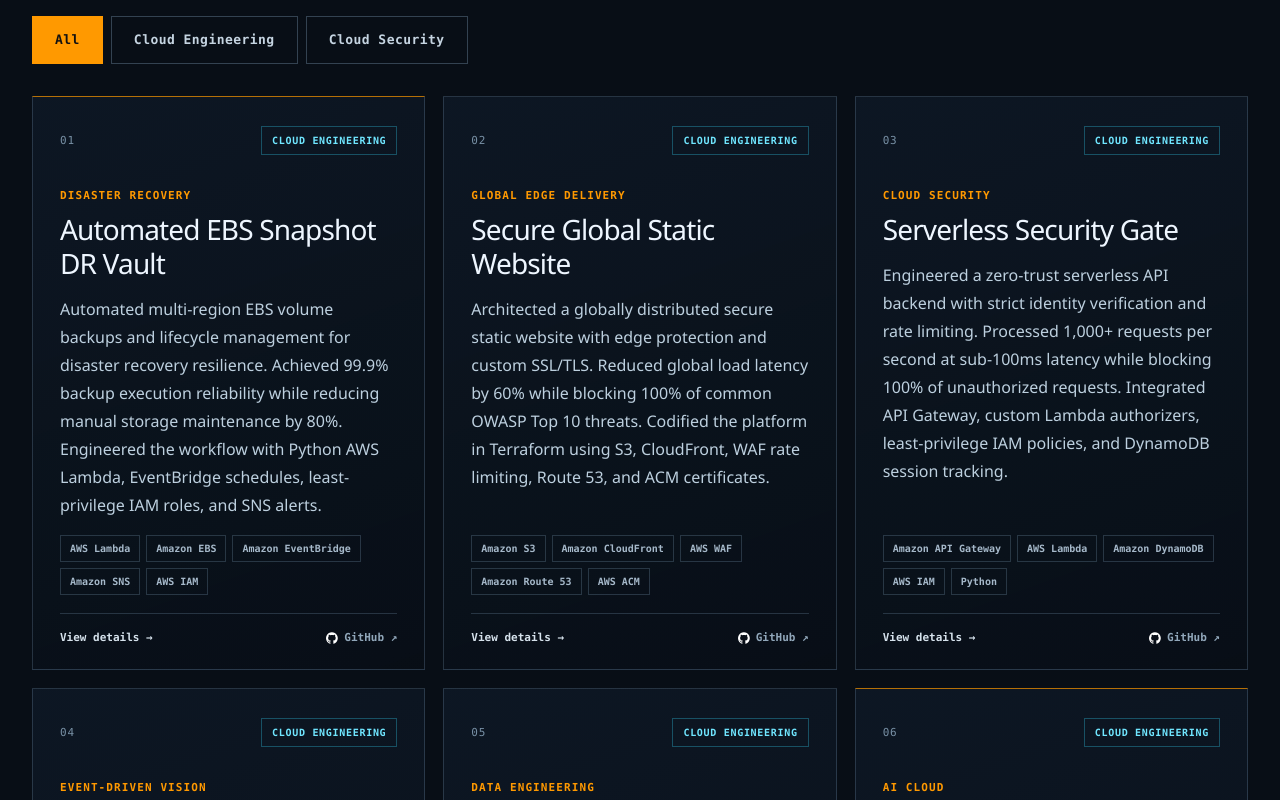
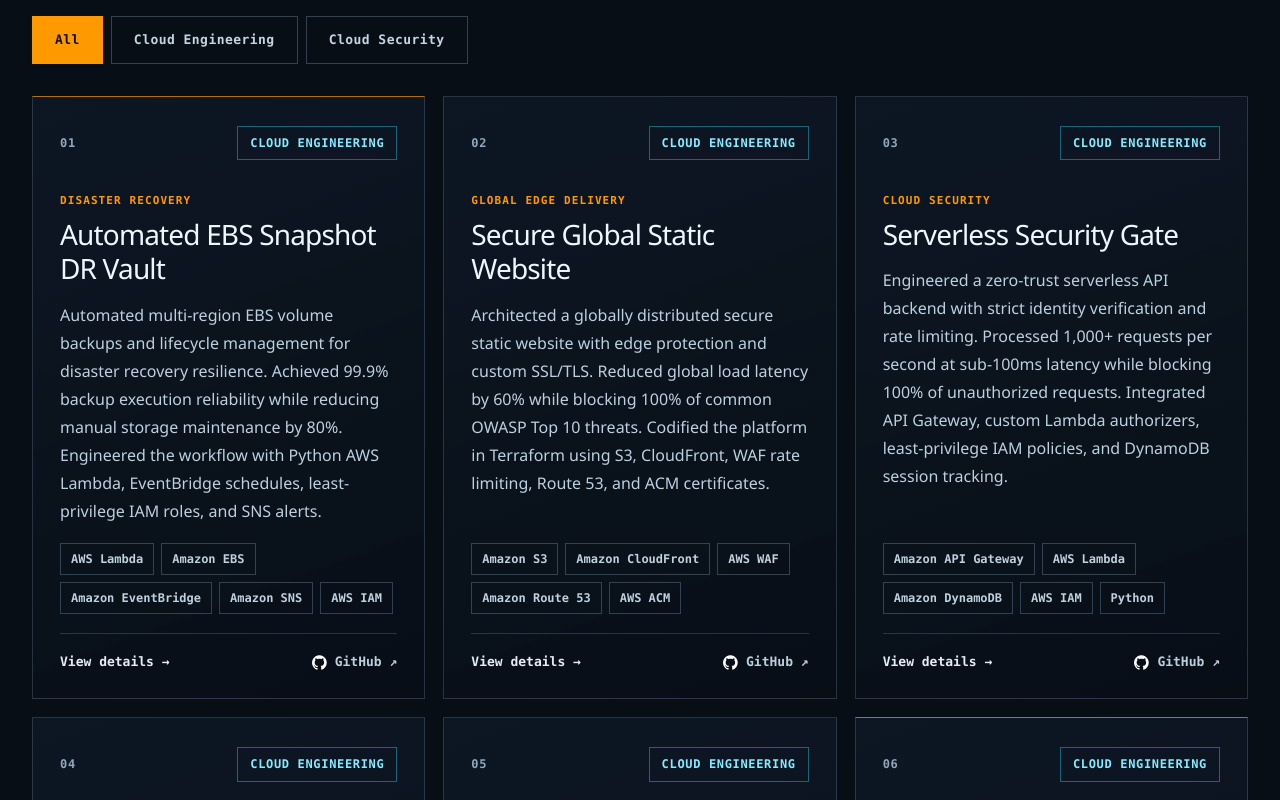
Before and after one commit to Waliur003/My-Cloud-Portfolio-Website, a Next.js app: page / in a window 1280 px wide. Shown: the part 2960-3760 px from the top of the page. Built offline with nearby package versions, Linux system fonts and the light colour scheme.

Commit message:
Improve portfolio project and credential styling

```diff
--- a/app/globals.css
+++ b/app/globals.css
@@ -108,19 +108,19 @@
 .project-card { position: relative; display: flex; flex-direction: column; min-height: 570px; background: linear-gradient(160deg, rgba(13,24,37,.9), rgba(8,14,22,.98)); border: 1px solid var(--line); padding: 29px 27px 25px; overflow: hidden; transition: transform .25s, border-color .25s, box-shadow .25s; }
 .project-card:hover { transform: translateY(-5px); border-color: rgba(53,217,255,.34); box-shadow: 0 18px 60px rgba(0,0,0,.25); }
 .project-card.featured { border-top-color: rgba(255,153,0,.7); }
-.project-top { display: flex; justify-content: space-between; align-items: center; color: #7890a5; font: 11px var(--font-mono); letter-spacing: .07em; }
-.project-category { display: inline-flex; padding: 8px 10px; border: 1px solid rgba(53,217,255,.3); color: #70e6ff; font: 10px var(--font-mono); font-weight: 700; letter-spacing: .07em; text-transform: uppercase; }
+.project-top { display: flex; justify-content: space-between; align-items: center; color: #91a8bc; font: 12px var(--font-mono); font-weight: 650; letter-spacing: .06em; }
+.project-category { display: inline-flex; padding: 9px 12px; border: 1px solid rgba(53,217,255,.4); color: #86ebff; font: 12px var(--font-mono); font-weight: 750; letter-spacing: .055em; line-height: 1.2; text-transform: uppercase; }
 .project-eyebrow { margin: 34px 0 0; color: var(--orange) !important; font: 700 11px var(--font-mono) !important; text-transform: uppercase; letter-spacing: .1em; }
 .project-card h3 { font-size: 28px; line-height: 1.22; letter-spacing: -.03em; margin: 10px 0 15px; }
 .project-card > p { color: var(--muted); line-height: 1.7; font-size: 15px; }
 .project-card > .project-summary { margin: 0; color: #bdd0df; font-size: 16px; line-height: 1.75; }
-.tech-list { display: flex; flex-wrap: wrap; gap: 6px; margin-top: auto; padding-top: 16px; }
-.tech-list span { border: 1px solid rgba(129,161,190,.26); padding: 7px 9px; color: #a6b9ca; font: 10px var(--font-mono); font-weight: 600; }
-.project-actions { margin-top: 18px; padding-top: 17px; border-top: 1px solid var(--line); display: flex; justify-content: space-between; align-items: center; }
-.project-actions button, .project-actions a { background: transparent; border: 0; padding: 0; color: #d6e2ec; font: 11px var(--font-mono); font-weight: 650; cursor: pointer; }
-.project-actions a { display: inline-flex; align-items: center; gap: 6px; }
-.project-actions .github-icon { width: 12px; height: 12px; }
-.project-actions a { color: #91a7ba; }
+.tech-list { display: flex; flex-wrap: wrap; gap: 7px; margin-top: auto; padding-top: 18px; }
+.tech-list span { border: 1px solid rgba(129,161,190,.34); padding: 8px 10px; color: #c0d0de; font: 12px var(--font-mono); font-weight: 650; line-height: 1.2; }
+.project-actions { margin-top: 19px; padding-top: 18px; border-top: 1px solid var(--line); display: flex; justify-content: space-between; align-items: center; }
+.project-actions button, .project-actions a { background: transparent; border: 0; padding: 2px 0; color: #e4edf5; font: 13px var(--font-mono); font-weight: 700; line-height: 1.3; cursor: pointer; transition: color .2s, text-shadow .2s; }
+.project-actions button:hover, .project-actions a:hover { color: var(--cyan); text-shadow: 0 0 12px rgba(53,217,255,.32); }
+.project-actions a { display: inline-flex; align-items: center; gap: 8px; color: #bdcedc; }
+.project-actions .github-icon { width: 15px; height: 15px; }
 
 .skills { border-bottom: 1px solid var(--line); }
 .skills-grid { display: grid; grid-template-columns: repeat(3, 1fr); gap: 16px; }
@@ -157,12 +157,14 @@
 
 .certifications { border-bottom: 1px solid var(--line); }
 .cert-grid { display: grid; grid-template-columns: repeat(3, 1fr); gap: 13px; }
-.cert-card { display: grid; grid-template-columns: 100px 1fr; gap: 20px; min-height: 196px; align-items: center; padding: 22px; background: rgba(10,18,28,.72); border: 1px solid var(--line); transition: transform .2s, border-color .2s; }
+.cert-card { --badge-scale: 1; --badge-hover-scale: 1.07; display: grid; grid-template-columns: 100px 1fr; gap: 20px; min-height: 196px; align-items: center; padding: 22px; background: rgba(10,18,28,.72); border: 1px solid var(--line); transition: transform .2s, border-color .2s; }
 .cert-card:hover { transform: translateY(-3px); border-color: rgba(148,181,215,.3); }
+.cert-card[data-cert="Google Cybersecurity Certificate"] { --badge-scale: 1.16; --badge-hover-scale: 1.22; }
+.cert-card[data-cert="Google Project Management"] { --badge-scale: 1.28; --badge-hover-scale: 1.35; }
 .cert-orange { --cert-color: var(--orange); }.cert-violet { --cert-color: var(--violet); }.cert-blue { --cert-color: var(--blue); }.cert-cyan { --cert-color: var(--cyan); }.cert-red { --cert-color: #ff5e63; }
 .cert-mark { width: 96px; height: 96px; display: grid; place-items: center; border: 0; background: transparent; overflow: visible; }
-.cert-mark img { width: 100%; height: 100%; display: block; object-fit: contain; image-rendering: auto; filter: saturate(1.08) contrast(1.04) drop-shadow(0 5px 12px rgba(0,0,0,.28)); transition: transform .2s, filter .2s; }
-.cert-mark:hover img { transform: scale(1.07); filter: saturate(1.12) contrast(1.06) drop-shadow(0 7px 15px rgba(0,0,0,.34)); }
+.cert-mark img { width: 100%; height: 100%; display: block; object-fit: contain; image-rendering: auto; transform: scale(var(--badge-scale)); filter: saturate(1.08) contrast(1.04) drop-shadow(0 5px 12px rgba(0,0,0,.28)); transition: transform .2s, filter .2s; }
+.cert-mark:hover img { transform: scale(var(--badge-hover-scale)); filter: saturate(1.12) contrast(1.06) drop-shadow(0 7px 15px rgba(0,0,0,.34)); }
 .cert-card span { color: #8ba0b3; font: 10px var(--font-mono); text-transform: uppercase; letter-spacing: .08em; }
 .cert-card h3 { margin: 8px 0; font-size: 16px; line-height: 1.4; }
 .cert-card p { margin: 0; color: #aabccb; font: 10px var(--font-mono); display: flex; align-items: center; gap: 7px; }
--- a/app/page.tsx
+++ b/app/page.tsx
@@ -745,7 +745,7 @@
 const certifications = [
   ["AWS Certified Solutions Architect – Associate", "Amazon Web Services", "Certified", "orange", "https://i.postimg.cc/CLTLFHHq/image-(5).png", "https://www.credly.com/badges/5b63cc2f-2108-4fa7-ba09-71ef62847cda/linked_in_profile"],
   ["AWS Certified Cloud Practitioner", "Amazon Web Services", "Certified", "orange", "https://i.postimg.cc/8PHfF0Cb/image.png", "https://www.credly.com/badges/9923be96-f023-4c02-996c-b031133c63e8/linked_in_profile"],
-  ["HashiCorp Certified: Terraform Associate", "HashiCorp", "Coming Soon", "violet", "https://i.postimg.cc/cJ8Jc9dY/blob.png", ""],
+  ["HashiCorp Certified: Terraform Associate", "HashiCorp", "Certified", "violet", "https://i.postimg.cc/cJ8Jc9dY/blob.png", "https://www.credly.com/badges/e545ba3f-e8b1-4c75-a22c-47f0870a8189/linked_in_profile"],
   ["Certificate of Cloud Security Knowledge (CCSK) v5", "Cloud Security Alliance", "Certified", "blue", "https://i.postimg.cc/YCv2pnGZ/image-(1).png", "https://www.credly.com/badges/88c609d9-1635-4d7b-a30c-a76908824017/linked_in_profile"],
   ["CompTIA Security+", "CompTIA", "Certified", "red", "https://i.postimg.cc/L6Z02j4r/blob-(1).png", "https://www.credly.com/badges/45baae79-3f9d-48e5-80f7-0da91291290a/linked_in_profile"],
   ["Certified in Cybersecurity (CC)", "ISC2", "Certified", "cyan", "https://i.postimg.cc/XvhQRJS0/image-(2).png", "https://www.credly.com/badges/f7e55233-c69c-424f-81c7-07b60a20d519/public_url"],
@@ -1078,7 +1078,7 @@
           <SectionHeading kicker="VERIFIED LEARNING / 06" title="Credentials that reinforce the path." text="Cloud, infrastructure, cybersecurity, and operations credentials represented by their corresponding badge artwork." />
           <div className="cert-grid">
             {certifications.map(([name, issuer, status, color, badge, badgePage]) => (
-              <article className={`cert-card reveal cert-${color}`} key={name}>
+              <article className={`cert-card reveal cert-${color}`} data-cert={name} key={name}>
                 {badgePage ? (
                   <a className="cert-mark" href={badgePage} target="_blank" rel="noreferrer" aria-label={`View ${name} credential`}>
                     <img src={badge} alt={`${name} badge`} loading="lazy" decoding="async" referrerPolicy="no-referrer" />
```
